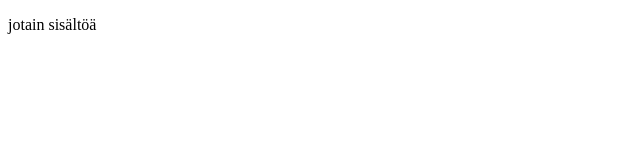
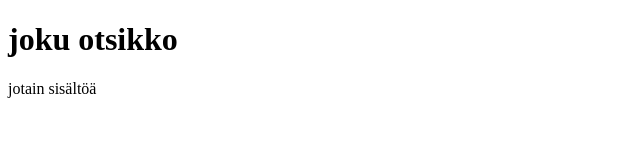
Before and after one commit to marilounavaararaseko/marilounavaararaseko.github.io, a plain HTML site: page index.html in a window 1280 px wide. Shown: the whole page, without its empty margins (0-640 px from the left). Drawn offline with Linux system fonts and the light colour scheme.

Commit message:
Added some content to index.html

```diff
--- a/index.html
+++ b/index.html
@@ -13,6 +13,7 @@
         <link rel="stylesheet" href="">
     </head>
     <body>
+        <h1>joku otsikko</h1>
         <p>jotain sisältöä</p>
         <!--[if lt IE 7]>
             <p class="browsehappy">You are using an <strong>outdated</strong> browser. Please <a href="#">upgrade your browser</a> to improve your experience.</p>
```
